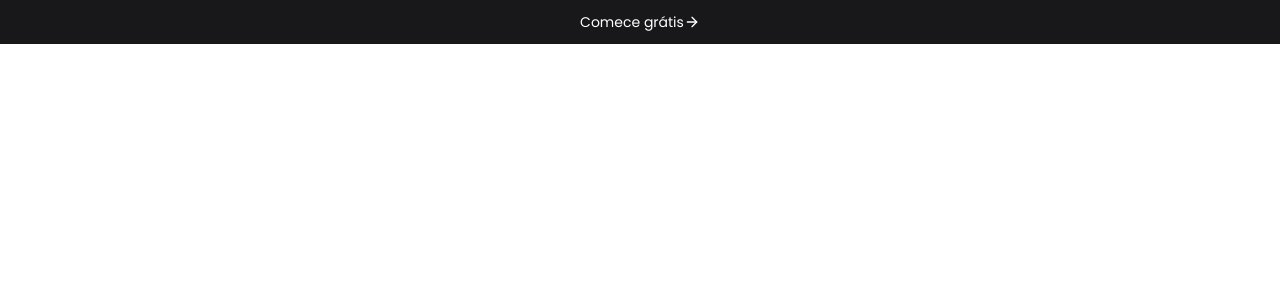
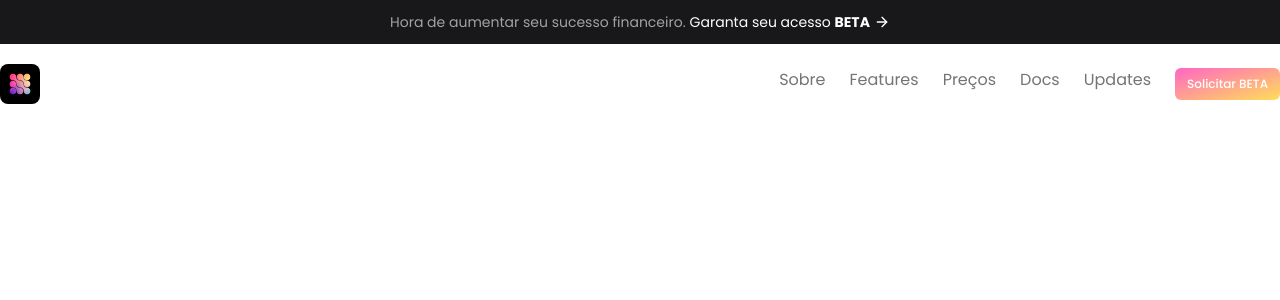
Before and after one commit to devJcdzn/llumon, a Next.js app: page / in a window 1280 px wide. Shown: the top 300 px of the page. Built offline with nearby package versions, Linux system fonts and the light colour scheme.

Commit message:
feat: add header

```diff
--- a/components/sections/header.tsx
+++ b/components/sections/header.tsx
@@ -1,10 +1,59 @@
+import { cn } from "@/lib/utils";
 import { ArrowRight } from "lucide-react";
+import { MenuIcon } from "lucide-react";
+import Image from "next/image";
+import Link from "next/link";
+import { buttonVariants } from "../ui/button";
+
+const navLinks = [
+  { path: "#about", text: "Sobre" },
+  { path: "#features", text: "Features" },
+  { path: "/pricing", text: "Preços" },
+  { path: "/docs", text: "Docs" },
+  { path: "/updates", text: "Updates" },
+];
 
 export const Header = () => {
   return (
-    <div className="flex justify-center items-center py-3 bg-primary text-white text-sm">
-      <p>Comece grátis</p>
-      <ArrowRight className="size-4" />
-    </div>
+    <header className="sticky top-0">
+      <div className="flex justify-center items-center py-3 gap-1 bg-primary text-white dark:text-black text-sm">
+        <p className="text-white/60 dark:text-black/60">Hora de aumentar seu sucesso financeiro.</p>
+        <div className="inline-flex gap-1 items-center">
+          <p>
+            Garanta seu acesso <strong>BETA</strong>
+          </p>
+          <ArrowRight className="size-4 inline-flex justify-center items-center" />
+        </div>
+      </div>
+      <div className="py-5">
+        <div className="px-4 md:px-0 md:container mx-auto flex items-center justify-between">
+          <Image
+            src={"/llumon.png"}
+            alt="llumon Logo"
+            height={40}
+            width={40}
+            className="rounded-lg bg-black p-1"
+          />
+          <MenuIcon className="size-6 hidden md:hidden" />
+          <nav className="hidden md:flex gap-6 text-primary/60 transition-colors">
+            {navLinks.map((link) => (
+              <Link
+                href={link.path}
+                key={link.path}
+                className="hover:text-primary"
+              >
+                {link.text}
+              </Link>
+            ))}
+            <Link
+              href={"#"}
+              className={cn(buttonVariants({ variant: "primary", size: "sm" }))}
+            >
+              Solicitar BETA
+            </Link>
+          </nav>
+        </div>
+      </div>
+    </header>
   );
 };
--- a/components/ui/button.tsx
+++ b/components/ui/button.tsx
@@ -1,14 +1,16 @@
-import * as React from "react"
-import { Slot } from "@radix-ui/react-slot"
-import { cva, type VariantProps } from "class-variance-authority"
+import * as React from "react";
+import { Slot } from "@radix-ui/react-slot";
+import { cva, type VariantProps } from "class-variance-authority";
 
-import { cn } from "@/lib/utils"
+import { cn } from "@/lib/utils";
 
 const buttonVariants = cva(
   "inline-flex items-center justify-center gap-2 whitespace-nowrap rounded-md text-sm font-medium transition-colors focus-visible:outline-none focus-visible:ring-1 focus-visible:ring-ring disabled:pointer-events-none disabled:opacity-50 [&_svg]:pointer-events-none [&_svg]:size-4 [&_svg]:shrink-0",
   {
     variants: {
       variant: {
+        primary:
+          "bg-gradient-to-br from-PRIMARY_PINK to-PRIMARY_YELLOW text-white",
         default:
           "bg-primary text-primary-foreground shadow hover:bg-primary/90",
         destructive:
@@ -32,26 +34,26 @@ const buttonVariants = cva(
       size: "default",
     },
   }
-)
+);
 
 export interface ButtonProps
   extends React.ButtonHTMLAttributes<HTMLButtonElement>,
     VariantProps<typeof buttonVariants> {
-  asChild?: boolean
+  asChild?: boolean;
 }
 
 const Button = React.forwardRef<HTMLButtonElement, ButtonProps>(
   ({ className, variant, size, asChild = false, ...props }, ref) => {
-    const Comp = asChild ? Slot : "button"
+    const Comp = asChild ? Slot : "button";
     return (
       <Comp
         className={cn(buttonVariants({ variant, size, className }))}
         ref={ref}
         {...props}
       />
-    )
+    );
   }
-)
-Button.displayName = "Button"
+);
+Button.displayName = "Button";
 
-export { Button, buttonVariants }
+export { Button, buttonVariants };
--- a/tailwind.config.ts
+++ b/tailwind.config.ts
@@ -24,6 +24,8 @@ export default {
         },
       },
       colors: {
+        PRIMARY_PINK: "#FF66C4",
+        PRIMARY_YELLOW: "#FFDE59",
         background: "hsl(var(--background))",
         foreground: "hsl(var(--foreground))",
         card: {
```
Also changed, not shown: public/llumon.png (added).
